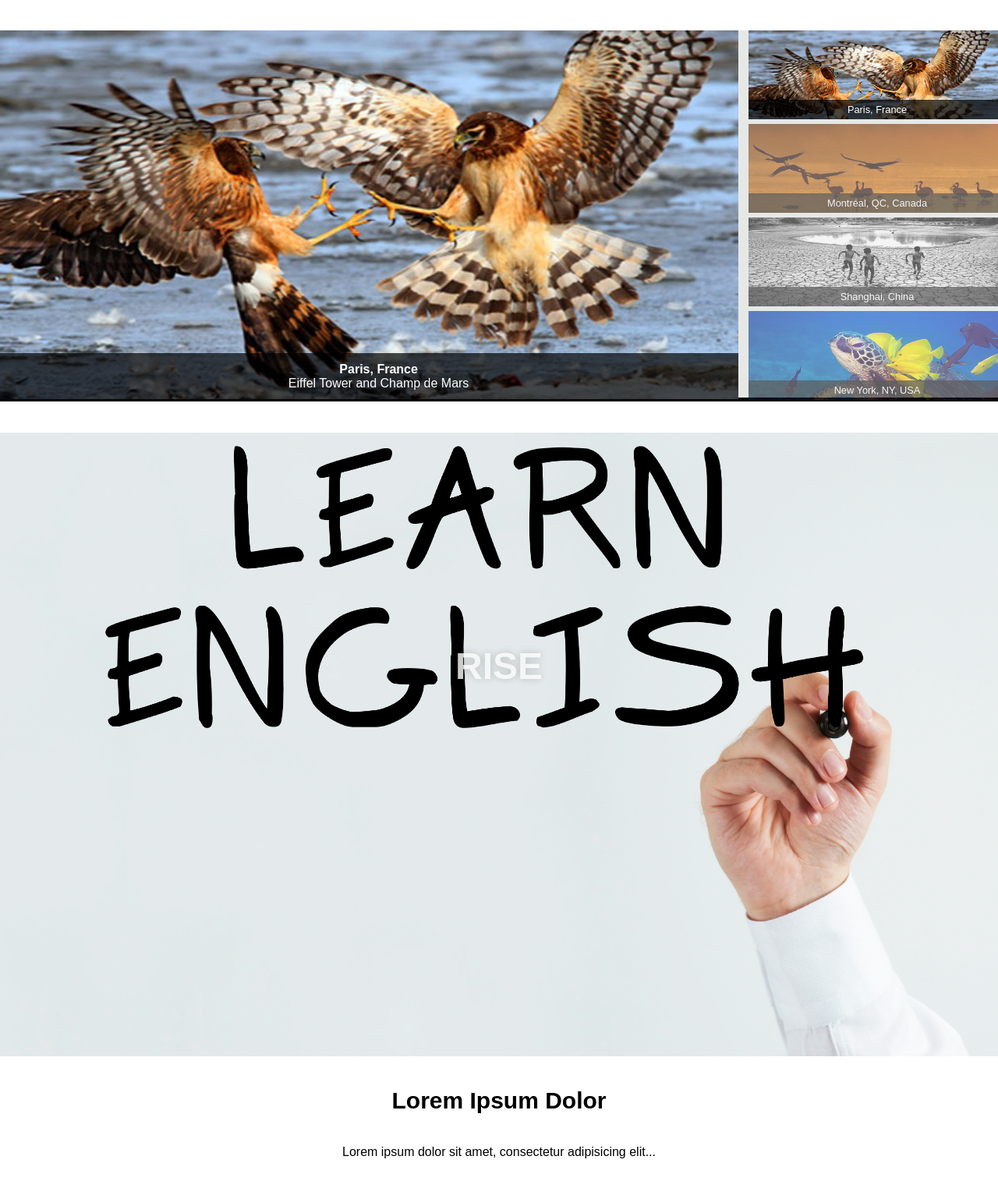
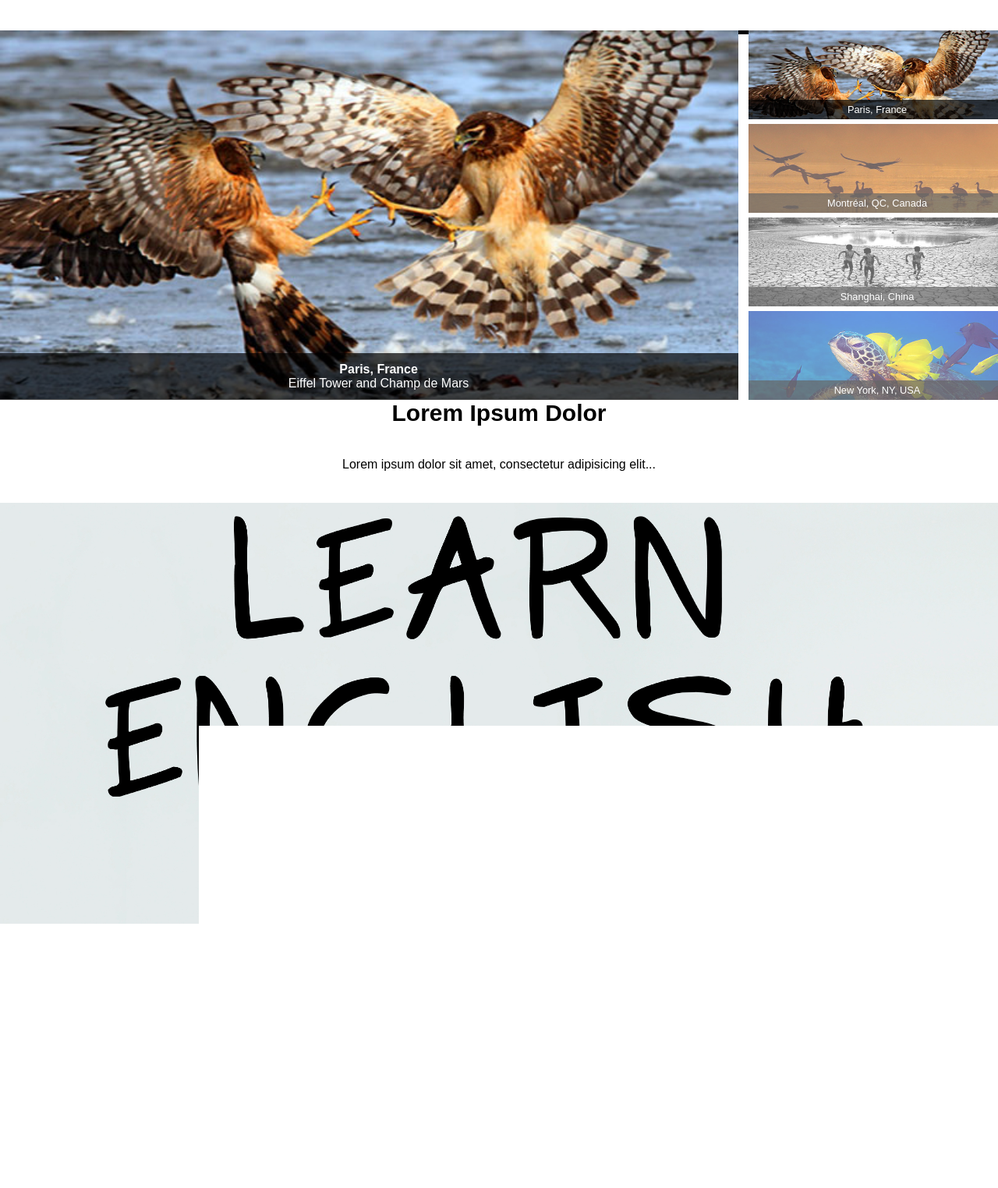
Before and after one commit to BagerManBG/AtanasovWebSiteProject, a PHP site: page /index.html in a window 1280 px wide. Shown: the part 848-2372 px from the top of the page at 78% size. Run offline with PHP 8.4, Linux system fonts and the light colour scheme.

Commit message:
New Order

```diff
--- a/css/parallax.css
+++ b/css/parallax.css
@@ -64,11 +64,11 @@ section.module.parallax h1 {
 }
 
 section.module.parallax-1 {
-    background-image: url("http://freshwallpapers.in/walls/tesla_model_x_p90d_suv-HD.jpg");
+    background-image: url('../img/beginning-eslhelpers.jpg');
 }
 
 section.module.parallax-3 {
-    background-image: url("http://www.wallpapersxl.com/get/1512342");
+    background-image: url('../img/beginning-eslhelpers.jpg');
 }
 
 @@media all and (min-width: 600px) {
--- a/css/style.css
+++ b/css/style.css
@@ -15,10 +15,12 @@ body{
 }
 .nav-ul a {
     text-decoration: none;
-    color: #fff;
+    color: #FFCC00;
 }
 .nav-ul a:hover{
     border-bottom: 2px solid white;
+    border-spacing: 0 50px;
+
 }
 
 .parallax {
@@ -43,7 +45,7 @@ body{
 }
 
 .slideshow{
-    height: 36.8vw;
+    height: 36.vw;
     background-color:#E6E8E6;
     border-bottom: 5px solid black;
 }
--- a/index.html
+++ b/index.html
@@ -4,9 +4,9 @@
             <meta charset="utf-8">
 
             <meta name="viewport" content="width=device-width, initial-scale=1">
-            <script src="js/jquery.js"></script>
-            <script src="js/pgwslider.js"></script>
-            <script src="js/script.js"></script>
+            <link href="css/parallax.css" rel="stylesheet" />
+            <link href="css/pgwslider.css" rel="stylesheet" />
+            <link href="css/style.css" rel="stylesheet" />
     </head>
     <body>
         <ul class="nav-ul">
@@ -43,13 +43,7 @@
                 </div>
             </section>
 
-            <section class="module parallax parallax-2">
-                <div class="container-p">
-                    <h1>Rise</h1>
-                </div>
-            </section>
-
-            <section class="module content">
+             <section class="module content">
                 <div class="container-p">
                     <h2>Lorem Ipsum Dolor</h2>
                     <p>Lorem ipsum dolor sit amet, consectetur adipisicing elit...</p>
@@ -58,7 +52,7 @@
 
             <section class="module parallax parallax-3">
                 <div class="container-p">
-                    <h1>Calm</h1>
+                    <!--<h1>Rise</h1>-->
                 </div>
             </section>
 
@@ -69,8 +63,9 @@
                 </div>
             </section>
         </div>
-        <link href="css/parallax.css" rel="stylesheet" />
-        <link href="css/pgwslider.css" rel="stylesheet" />
-        <link href="css/style.css" rel="stylesheet" />
+
+        <script src="js/jquery.js"></script>
+        <script src="js/pgwslider.js"></script>
+        <script src="js/script.js"></script>
     </body>
 </html>
```
